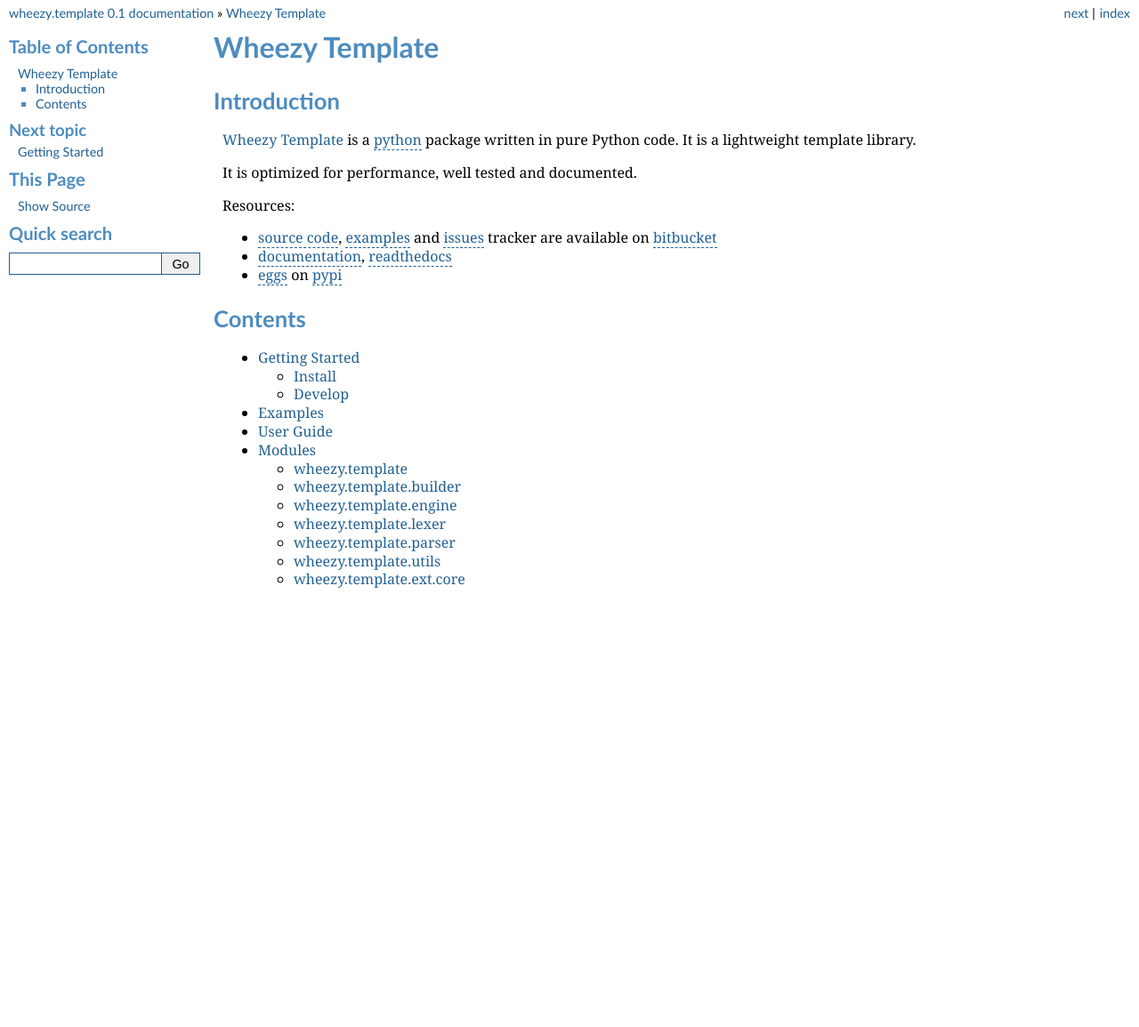
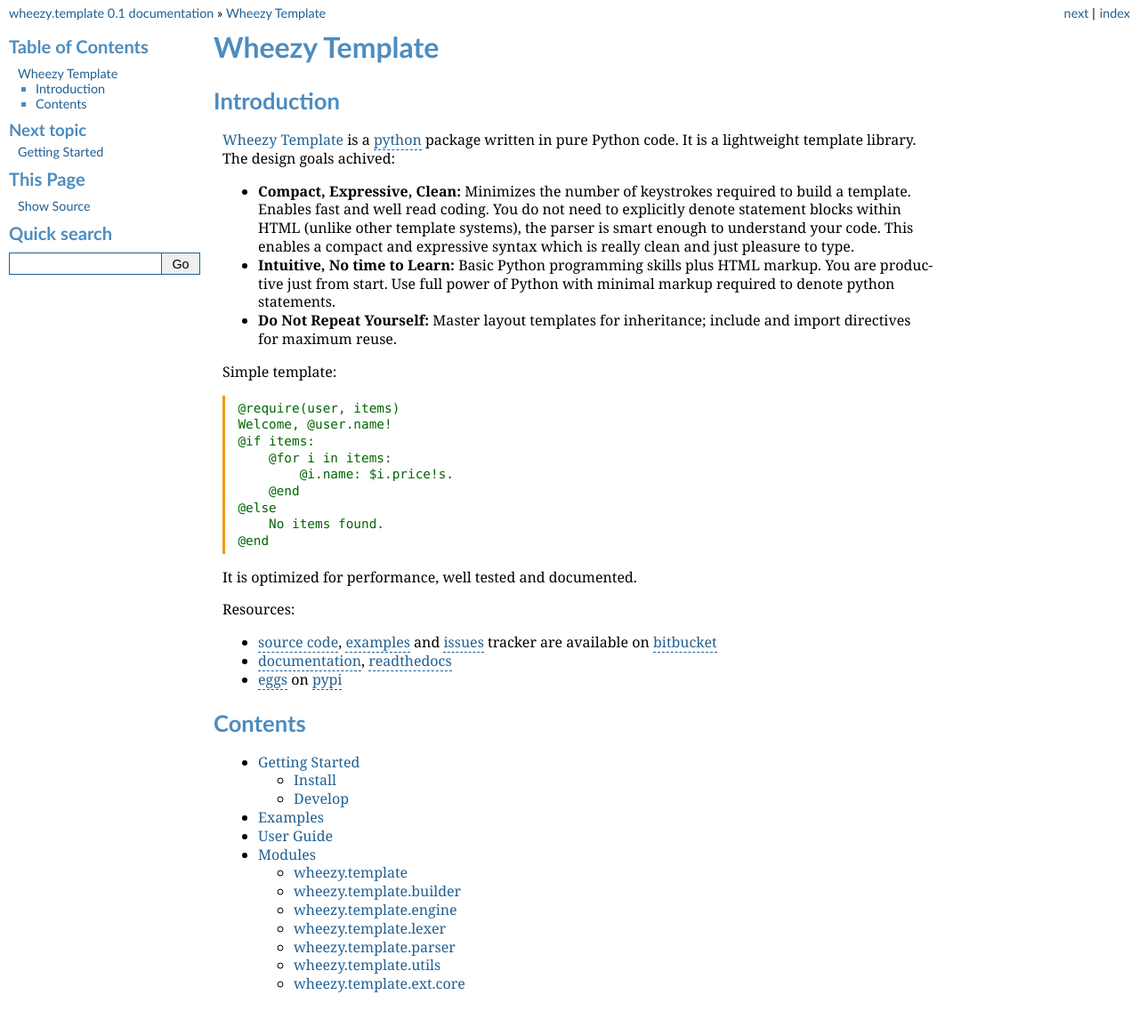
Before and after one commit to akornatskyy/wheezy.template, a Sphinx documentation site: the page built from doc/index.rst, in a window 1280 px wide. Shown: the top 1155 px of the page at 89% size. Built offline with Sphinx 7.4.7, drawn with Linux system fonts in a browser that asks for light colours.

Commit message:
Working on documentation.

```diff
--- a/doc/index.rst
+++ b/doc/index.rst
@@ -7,7 +7,31 @@ Introduction
 ------------
 
 :ref:`wheezy.template` is a `python`_ package written in pure Python code.
-It is a lightweight template library.
+It is a lightweight template library. The design goals achived:
+
+* **Compact, Expressive, Clean:** Minimizes the number of keystrokes required
+  to build a template. Enables fast and well read coding. You do not need to
+  explicitly denote statement blocks within HTML (unlike other template
+  systems), the parser is smart enough to understand your code. This enables
+  a compact and expressive syntax which is really clean and just pleasure
+  to type.
+* **Intuitive, No time to Learn:** Basic Python programming skills
+  plus HTML markup. You are productive just from start. Use full power
+  of Python with minimal markup required to denote python statements.
+* **Do Not Repeat Yourself:** Master layout templates for inheritance;
+  include and import directives for maximum reuse.
+
+Simple template::
+
+    @require(user, items)
+    Welcome, @user.name!
+    @if items:
+        @for i in items:
+            @i.name: $i.price!s.
+        @end
+    @else
+        No items found.
+    @end
 
 It is optimized for performance, well tested and documented.
 
```
Also changed, not shown: 1 other file.
